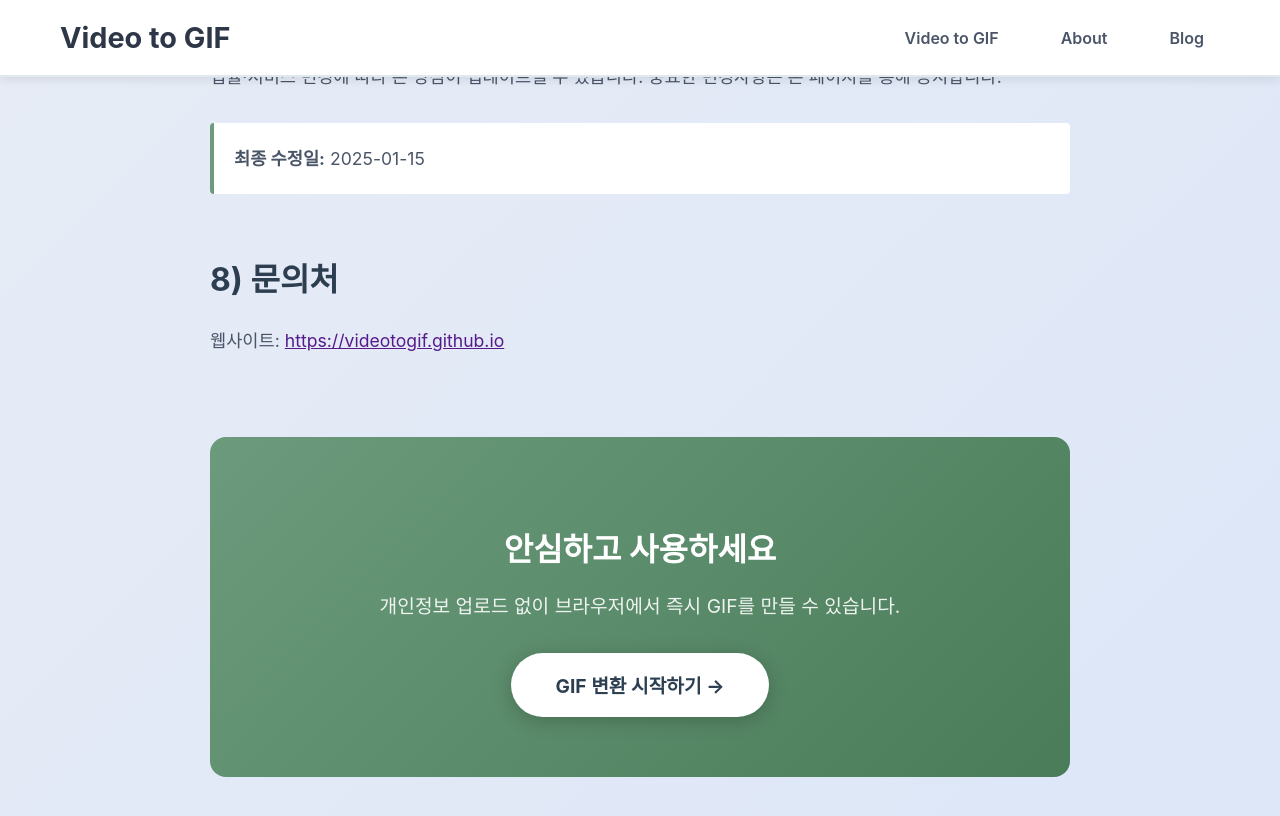
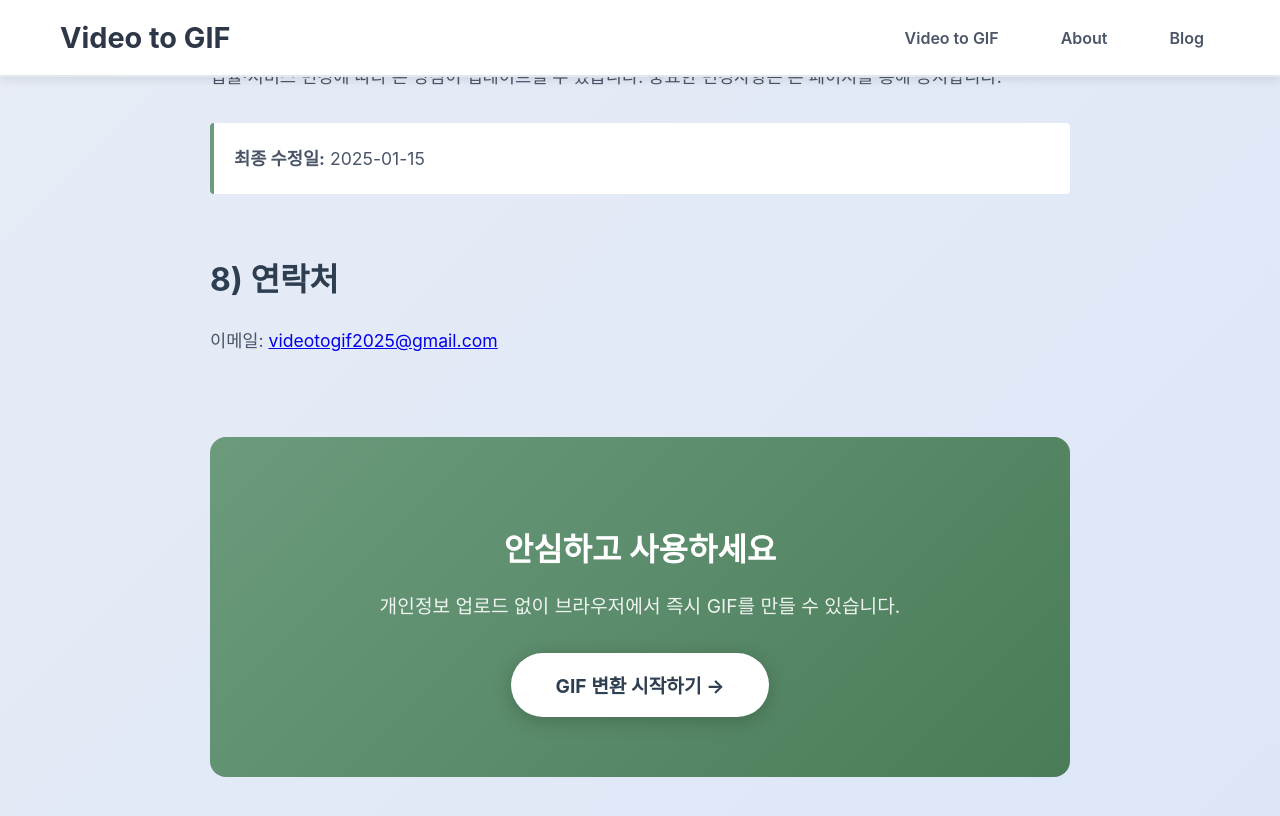
Before and after one commit to videotogif/videotogif.github.io, a Jekyll site: the page built from privacy.html, in a window 1280 px wide and 900 px high, scrolled down 2556 px. Shown: the top 816 px of the window. Built offline with Jekyll 4.4.1, drawn with Linux system fonts in a browser that asks for light colours.

Commit message:
[fix] 이메일 정보 수정

```diff
--- a/privacy.html
+++ b/privacy.html
@@ -122,9 +122,9 @@ permalink: /privacy/
   </section>
 
   <section class="content-section">
-    <h2>8) 문의처</h2>
+    <h2>8) 연락처</h2>
     <p>
-      웹사이트: <a href="{{https://github.com/videotogif/videotogif.github.io/issues}}">{{ site.url }}</a>
+      이메일: <a href="mailto:videotogif2025@gmail.com">videotogif2025@gmail.com</a>
     </p>
   </section>
 
```
